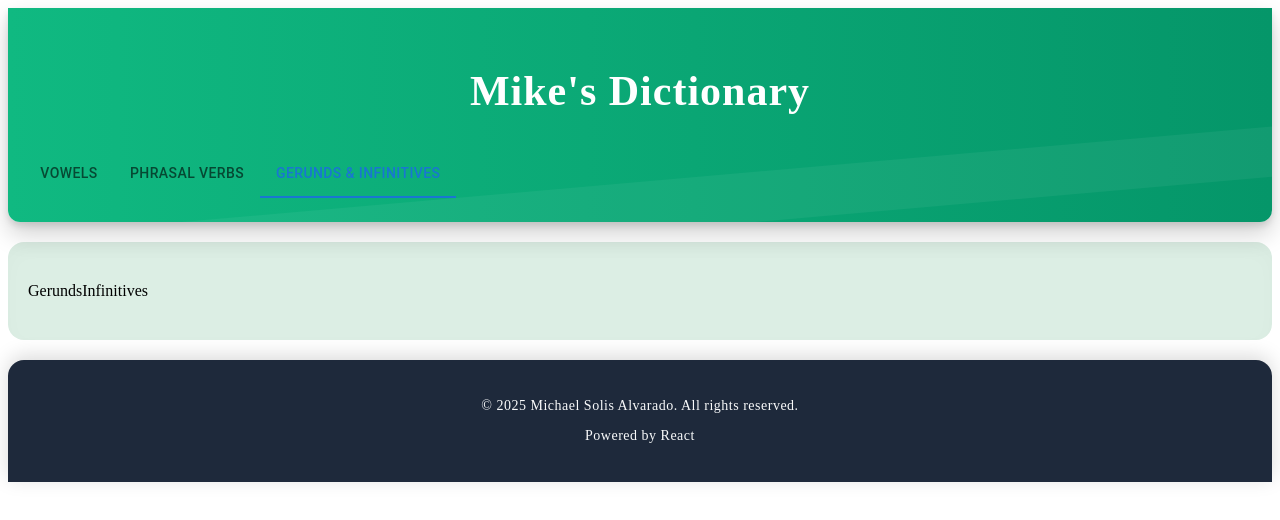
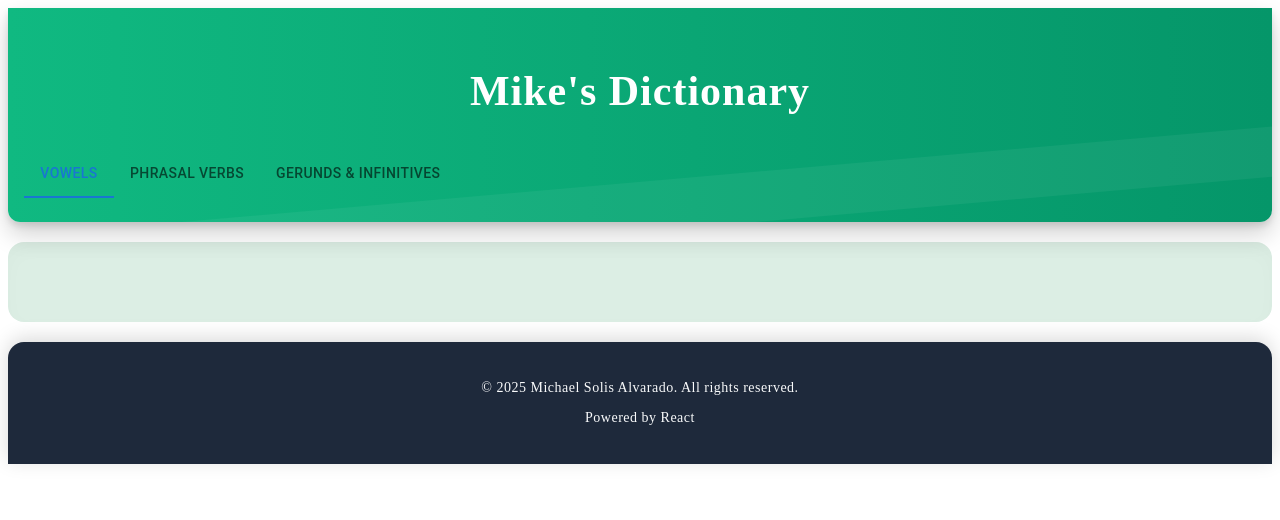
Before and after one commit to AndreeyBvB0909/mikedictionary, a React (Vite) app: page /gerunds-infinitives in a window 1280 px wide. Shown: the top 520 px of the page. Built offline with nearby package versions, Linux system fonts and the light colour scheme; what @cloudinary/url-gen would draw is missing.

Commit message:
Se agrego un mini menu para separa gerunds de infinitives

```diff
--- a/src/components/layout/Navbar.jsx
+++ b/src/components/layout/Navbar.jsx
@@ -1,13 +1,20 @@
-import React from "react";
+import React, { useState } from "react";
 
 import Box from "@mui/material/Box";
 import Tabs from "@mui/material/Tabs";
 import Tab from "@mui/material/Tab";
+import Menu from "@mui/material/Menu";
+import MenuItem from "@mui/material/MenuItem";
 
-import { NavLink, useLocation } from "react-router-dom";
+import { NavLink, useLocation, useNavigate } from "react-router-dom";
 
 const Navbar = () => {
   const location = useLocation();
+  const navigate = useNavigate();
+
+  const [anchorEl, setAnchorEl] = useState(null);
+
+  const menuOpen = Boolean(anchorEl);
 
   const getTabValue = () => {
     switch (location.pathname) {
@@ -17,12 +24,31 @@ const Navbar = () => {
       case "/phrasal-verbs":
         return 1;
 
-      case "/gerunds-infinitives":
+      case "/gerunds":
+      case "/infinitives":
         return 2;
 
       default:
         return 0;
     }
+  };
+
+  const handleGerundsInfinitivesClick = (event) => {
+    setAnchorEl(event.currentTarget);
+  };
+
+  const handleMenuClose = () => {
+    setAnchorEl(null);
+  };
+
+  const handleGerundsClick = () => {
+    handleMenuClose();
+    navigate("/gerunds");
+  };
+
+  const handleInfinitivesClick = () => {
+    handleMenuClose();
+    navigate("/infinitives");
   };
 
   return (
@@ -47,10 +73,27 @@ const Navbar = () => {
 
           <Tab
             label="Gerunds & Infinitives"
-            component={NavLink}
-            to="/gerunds-infinitives"
+            onClick={handleGerundsInfinitivesClick}
+            aria-controls={menuOpen ? "gerunds-infinitives-menu" : undefined}
+            aria-haspopup="true"
+            aria-expanded={menuOpen ? "true" : undefined}
           />
         </Tabs>
+
+        <Menu
+          id="gerunds-infinitives-menu"
+          anchorEl={anchorEl}
+          open={menuOpen}
+          onClose={handleMenuClose}
+        >
+          <MenuItem onClick={handleGerundsClick}>
+            Gerunds
+          </MenuItem>
+
+          <MenuItem onClick={handleInfinitivesClick}>
+            Infinitives
+          </MenuItem>
+        </Menu>
       </Box>
     </div>
   );
--- /dev/null
+++ b/src/components/pages/Gerunds.jsx
@@ -0,0 +1,8 @@
+import React from 'react'
+
+export const Gerunds = () => {
+  return (
+    <div>Gerunds</div>
+  )
+}
+export default Gerunds;
--- a/src/components/pages/GerundsInfinitives.jsx
+++ /dev/null
@@ -1,8 +0,0 @@
-import React from 'react'
-
-export const GerundsInfinitives = () => {
-  return (
-    <div>GerundsInfinitives</div>
-  )
-}
-export default GerundsInfinitives;
--- /dev/null
+++ b/src/components/pages/Infinitives.jsx
@@ -0,0 +1,9 @@
+import React from 'react'
+
+export const Infinitives = () => {
+  return (
+    <div>Infinitives</div>
+  )
+}
+
+export default Infinitives;
--- a/src/routes/AppRoutes.jsx
+++ b/src/routes/AppRoutes.jsx
@@ -8,7 +8,8 @@ import {
 
 import { Vowels } from "../components/pages/Vowels";
 import { PhrasalVerbs } from "../components/pages/PhrasalVerbs";
-import { GerundsInfinitives } from "../components/pages/GerundsInfinitives";
+import { Gerunds } from "../components/pages/Gerunds";
+import { Infinitives } from "../components/pages/Infinitives";
 
 const AppRoutes = () => {
   return (
@@ -30,8 +31,13 @@ const AppRoutes = () => {
         />
 
         <Route
-          path="/gerunds-infinitives"
-          element={<GerundsInfinitives />}
+          path="/gerunds"
+          element={<Gerunds />}
+        />
+
+        <Route
+          path="/infinitives"
+          element={<Infinitives />}
         />
       </Routes>
     </section>
```
